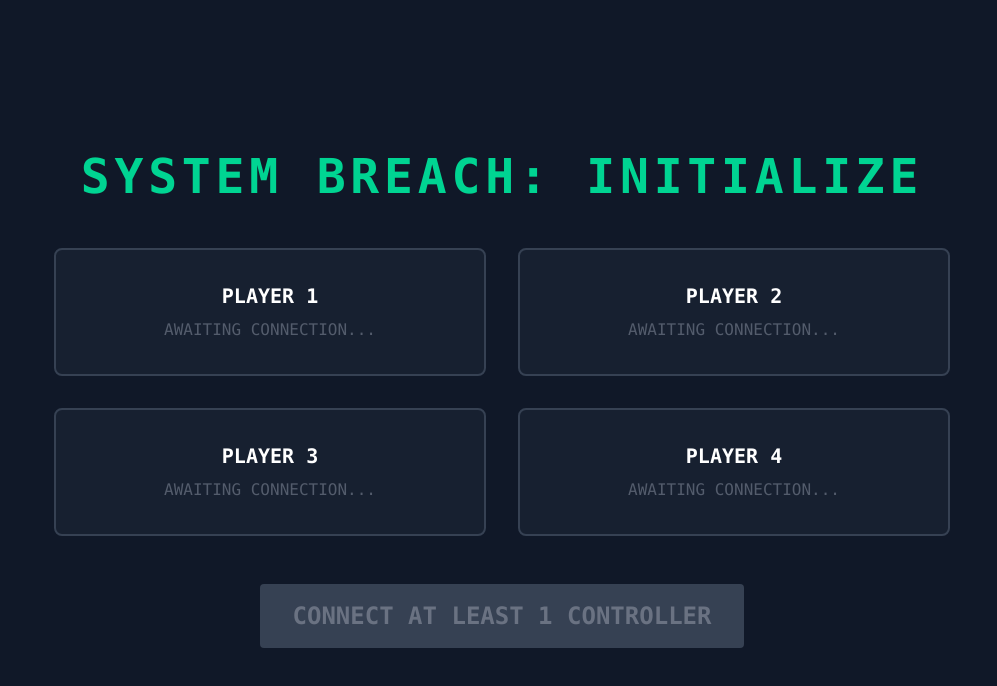
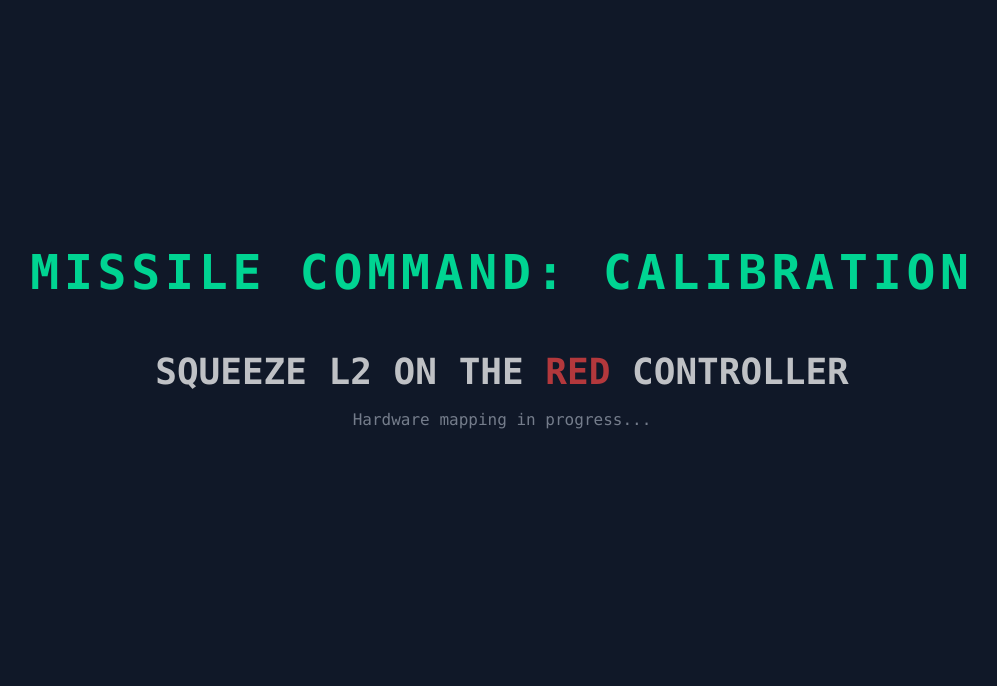
Before and after one commit to teletyp1/controller-game-thing, a React (Vite) app in the folder web/: page / in a window 1280 px wide. Shown: the top 686 px of the page, without its empty margins (138-1135 px from the left). Built offline with nearby package versions, Linux system fonts and the light colour scheme.

Commit message:
Controller updates

```diff
--- a/web/src/App.jsx
+++ b/web/src/App.jsx
@@ -5,6 +5,7 @@
 const App = () => {
   const [isPlaying, setIsPlaying] = useState(false);
   const [connectedPads, setConnectedPads] = useState([]);
+  const [playerConfigs, setPlayerConfigs] = useState([]);
 
   useEffect(() => {
     const handleConnect = (e) => {
@@ -20,7 +21,6 @@
     window.addEventListener("gamepadconnected", handleConnect);
     window.addEventListener("gamepaddisconnected", handleDisconnect);
 
-    // Check for already connected gamepads on mount
     const initialPads = Array.from(navigator.getGamepads()).filter(Boolean);
     if (initialPads.length > 0) setConnectedPads(initialPads);
 
@@ -30,16 +30,18 @@
     };
   }, []);
 
-  // Conditional rendering: Show Lobby until "Start", then mount the Game
   return (
     <div className="min-h-screen bg-gray-900 text-white font-mono">
       {!isPlaying ? (
         <ControllerLobby
           connectedPads={connectedPads}
-          onStart={() => setIsPlaying(true)}
+          onStart={(mappings) => {
+            setPlayerConfigs(mappings);
+            setIsPlaying(true);
+          }}
         />
       ) : (
-        <MissileGame />
+        <MissileGame playerConfigs={playerConfigs} />
       )}
     </div>
   );
--- a/web/src/components/ControllerLobby.jsx
+++ b/web/src/components/ControllerLobby.jsx
@@ -1,47 +1,85 @@
-import React from 'react';
+import React, { useState, useEffect, useRef } from 'react';
 
 const ControllerLobby = ({ connectedPads, onStart }) => {
-  // We expect exactly 4 players. Create an array of 4 slots.
-  const slots = [0, 1, 2, 3];
+  const [calibratingIndex, setCalibratingIndex] = useState(0);
+  const [playerMappings, setPlayerMappings] = useState([]);
+  const requestRef = useRef();
+
+  // The colors matching the physical controller LEDs (when on Linux)
+  const missileColors = ['#ef4444', '#10b981', '#eab308', '#f97316'];
+  const colorNames = ['RED', 'GREEN', 'YELLOW', 'ORANGE'];
+
+  useEffect(() => {
+    if (calibratingIndex >= 4) return;
+
+    const pollInputs = () => {
+      const pads = navigator.getGamepads();
+
+      for (let i = 0; i < 4; i++) {
+        const pad = pads[i];
+
+        // If a gamepad exists and L2 is fully squeezed
+        if (pad && pad.buttons[6]?.value > 0.8) {
+          const alreadyMapped = playerMappings.some(m => m.gamepadIndex === pad.index);
+
+          if (!alreadyMapped) {
+            setPlayerMappings(prev => [...prev, {
+              gamepadIndex: pad.index,
+              color: missileColors[calibratingIndex]
+            }]);
+
+            setCalibratingIndex(prev => prev + 1);
+            return;
+          }
+        }
+      }
+      requestRef.current = requestAnimationFrame(pollInputs);
+    };
+
+    requestRef.current = requestAnimationFrame(pollInputs);
+    return () => cancelAnimationFrame(requestRef.current);
+  }, [calibratingIndex, playerMappings]);
+
+  const isFullyCalibrated = playerMappings.length === 4;
 
   return (
-    <div className="flex flex-col items-center justify-center h-screen">
-      <h1 className="text-5xl font-bold mb-12 text-emerald-400 tracking-widest">
-        SYSTEM BREACH: INITIALIZE
+    <div className="flex flex-col items-center justify-center h-screen bg-gray-900 text-white font-mono text-center">
+      <h1 className="text-5xl font-bold mb-8 text-emerald-400 tracking-widest">
+        MISSILE COMMAND: CALIBRATION
       </h1>
 
-      <div className="grid grid-cols-2 gap-8 mb-12 w-full max-w-4xl">
-        {slots.map((slotIndex) => {
-          // Check if a gamepad is mapped to this index
-          const pad = connectedPads.find(p => p.index === slotIndex);
-
-          return (
-            <div
-              key={slotIndex}
-              className={`p-6 border-2 rounded-lg flex flex-col items-center justify-center h-32 transition-colors ${
-                pad
-                  ? 'border-emerald-500 bg-emerald-900/20'
-                  : 'border-gray-700 bg-gray-800/50'
-              }`}
-            >
-              <h2 className="text-xl font-bold mb-2">
-                PLAYER {slotIndex + 1}
-              </h2>
-              <p className={pad ? 'text-emerald-400' : 'text-gray-500 animate-pulse'}>
-                {pad ? `CONNECTED: ${pad.id.substring(0, 20)}...` : 'AWAITING CONNECTION...'}
-              </p>
-            </div>
-          );
-        })}
+      <div className="mb-12 h-32 flex flex-col justify-center items-center">
+        {!isFullyCalibrated ? (
+          <div className="animate-pulse">
+            <h2 className="text-4xl font-bold mb-2">
+              SQUEEZE L2 ON THE <span style={{ color: missileColors[calibratingIndex] }}>{colorNames[calibratingIndex]}</span> CONTROLLER
+            </h2>
+            <p className="text-gray-400 mt-4">Hardware mapping in progress...</p>
+          </div>
+        ) : (
+          <h2 className="text-4xl font-bold text-emerald-400">ALL HARDWARE LOCKED</h2>
+        )}
       </div>
 
-      <button
-        onClick={onStart}
-        disabled={connectedPads.length === 0}
-        className="px-8 py-4 bg-emerald-600 hover:bg-emerald-500 disabled:bg-gray-700 disabled:text-gray-500 text-white font-bold rounded text-2xl transition-all"
-      >
-        {connectedPads.length > 0 ? 'EXECUTE STRIKE' : 'CONNECT AT LEAST 1 CONTROLLER'}
-      </button>
+      <div className="flex gap-4 mb-12">
+        {playerMappings.map((player, idx) => (
+          <div key={idx} className="p-6 border-2 border-gray-700 rounded bg-gray-800 w-48">
+            <p className="font-bold text-lg" style={{ color: player.color }}>
+              {colorNames[idx]} MISSILE
+            </p>
+            <p className="text-sm text-gray-400 mt-2">Locked to Slot {player.gamepadIndex}</p>
+          </div>
+        ))}
+      </div>
+
+      {isFullyCalibrated && (
+         <button
+         onClick={() => onStart(playerMappings)}
+         className="px-12 py-6 bg-red-600 hover:bg-red-500 text-white font-bold rounded text-3xl transition-colors shadow-lg"
+       >
+         INITIATE LAUNCH
+       </button>
+      )}
     </div>
   );
 };
--- a/web/src/components/MissileGame.jsx
+++ b/web/src/components/MissileGame.jsx
@@ -1,99 +1,104 @@
 import React, { useEffect, useRef } from 'react';
 
-const MissileGame = () => {
+const MissileGame = ({ playerConfigs }) => {
   const canvasRef = useRef(null);
   const requestRef = useRef();
 
-  // 1. Store mutable game state entirely outside of React's state
   const gameState = useRef({
-    missiles: [
-      { id: 0, x: 200, y: 200, angle: 0, velocity: 5, active: false, color: '#ef4444' }, // red-500
-      { id: 1, x: 200, y: 880, angle: 0, velocity: 5, active: false, color: '#3b82f6' }, // blue-500
-      { id: 2, x: 1720, y: 200, angle: 0, velocity: 5, active: false, color: '#10b981' }, // emerald-500
-      { id: 3, x: 1720, y: 880, angle: 0, velocity: 5, active: false, color: '#eab308' }, // yellow-500
-    ],
+    missiles: [],
     lastTime: performance.now(),
   });
+
+  useEffect(() => {
+    // 4 corners of a 1080p screen
+    const spawnPoints = [
+      { x: 200, y: 200, angle: 0 },
+      { x: 1720, y: 200, angle: Math.PI },
+      { x: 200, y: 880, angle: 0 },
+      { x: 1720, y: 880, angle: Math.PI }
+    ];
+
+    gameState.current.missiles = playerConfigs.map((config, index) => ({
+      id: config.gamepadIndex,
+      color: config.color,
+      x: spawnPoints[index].x,
+      y: spawnPoints[index].y,
+      angle: spawnPoints[index].angle,
+      velocity: 6, // Pixels per frame
+      active: true,
+      radius: 15,
+    }));
+  }, [playerConfigs]);
 
   const updateLoop = (time) => {
     const canvas = canvasRef.current;
     if (!canvas) return;
     const ctx = canvas.getContext('2d');
 
-    // Time delta (helps keep movement consistent if frame rate dips)
     const deltaTime = (time - gameState.current.lastTime) / 1000;
     gameState.current.lastTime = time;
 
-    // Clear the screen for the new frame
+    // Clear and draw background
     ctx.clearRect(0, 0, canvas.width, canvas.height);
-
-    // Draw background
     ctx.fillStyle = '#111827';
     ctx.fillRect(0, 0, canvas.width, canvas.height);
 
-    // 2. Poll Gamepads directly every frame
-    const gamepads = navigator.getGamepads ? navigator.getGamepads() : [];
+    const gamepads = navigator.getGamepads();
 
-    for (let i = 0; i < 4; i++) {
-      const pad = gamepads[i];
-      const missile = gameState.current.missiles[i];
+    // Update and draw each missile
+    gameState.current.missiles.forEach((missile) => {
+      if (!missile.active) return;
+
+      const pad = gamepads[missile.id];
 
       if (pad) {
-        missile.active = true;
-
-        // 3. Extract L2 (6) and R2 (7) values (0.0 to 1.0)
+        // Read L2 and R2
         const l2 = pad.buttons[6]?.value || 0;
         const r2 = pad.buttons[7]?.value || 0;
 
-        // Turning speed scalar
-        const turnSpeed = 4.0;
+        const turnSpeed = 4.5;
+        missile.angle += (r2 - l2) * turnSpeed * deltaTime;
 
-        // Update physics
-        missile.angle += (r2 - l2) * turnSpeed * deltaTime;
         missile.x += missile.velocity * Math.cos(missile.angle);
         missile.y += missile.velocity * Math.sin(missile.angle);
 
-        // Your custom wall collision and target logic goes here
+        // Screen wrap
+        if (missile.x > canvas.width) missile.x = 0;
+        if (missile.x < 0) missile.x = canvas.width;
+        if (missile.y > canvas.height) missile.y = 0;
+        if (missile.y < 0) missile.y = canvas.height;
       }
 
-      // 4. Render the active missiles
-      if (missile.active) {
       ctx.save();
       ctx.translate(missile.x, missile.y);
       ctx.rotate(missile.angle);
 
-        // Draw the missile (a simple triangle)
       ctx.fillStyle = missile.color;
       ctx.beginPath();
-        ctx.moveTo(20, 0);
-        ctx.lineTo(-10, -10);
-        ctx.lineTo(-10, 10);
+      ctx.moveTo(25, 0); // Nose
+      ctx.lineTo(-15, -15); // Left wing
+      ctx.lineTo(-10, 0); // Engine block
+      ctx.lineTo(-15, 15); // Right wing
       ctx.fill();
 
       ctx.restore();
-      }
-    }
+    });
 
-    // Schedule next frame
     requestRef.current = requestAnimationFrame(updateLoop);
   };
 
   useEffect(() => {
-    // Start the game loop when the component mounts
     requestRef.current = requestAnimationFrame(updateLoop);
-
-    // Cleanup to prevent memory leaks if the component unmounts
     return () => cancelAnimationFrame(requestRef.current);
   }, []);
 
   return (
-    // Simple full-screen layout for the map
     <div className="flex h-screen w-full items-center justify-center bg-black">
       <canvas
         ref={canvasRef}
         width={1920}
         height={1080}
-        className="max-h-full max-w-full border-2 border-gray-800 rounded-lg shadow-lg"
+        className="max-h-full max-w-full"
       />
     </div>
   );
```
Lines whose indentation alone changed are shown as unchanged.
